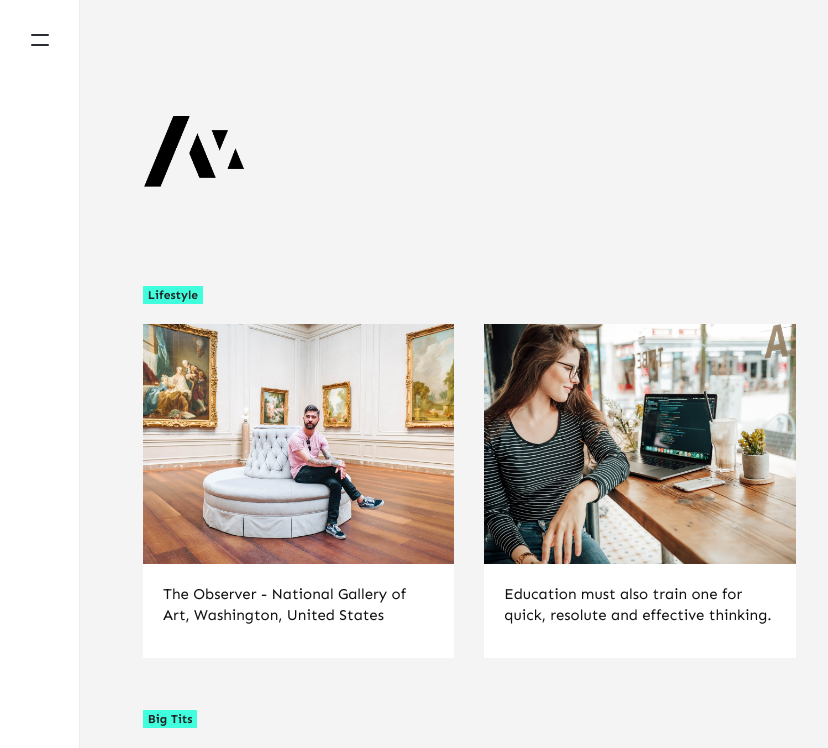
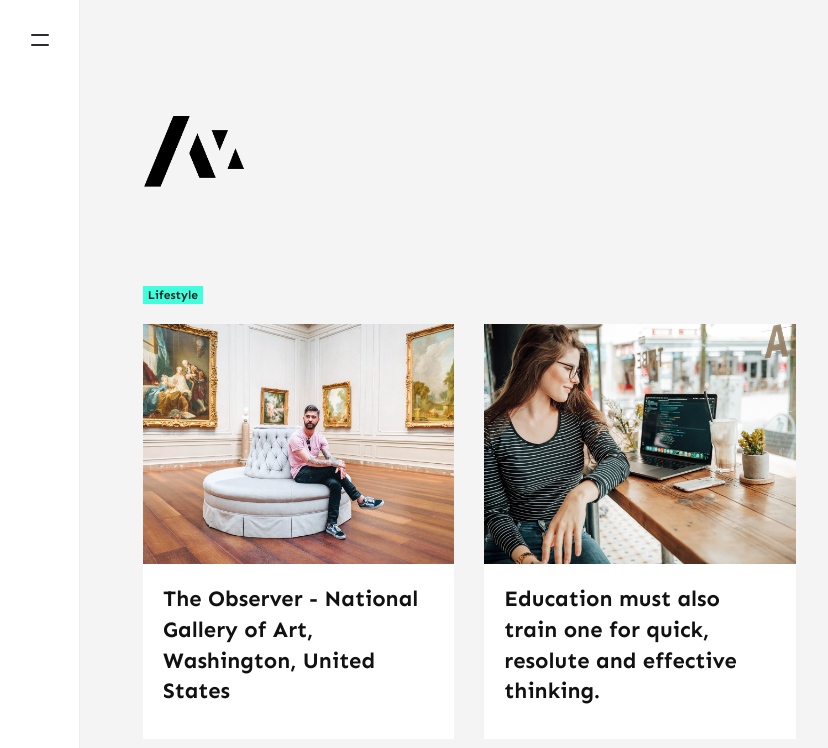
Before and after one commit to ziyoni/ziyoni.github.io, a Jekyll site: the page built from _pages/categories.md, in a window 1280 px wide. Shown: the top 748 px of the page, without its empty margins (0-828 px from the left). Built offline with Jekyll 4.4.1, drawn with Linux system fonts in a browser that asks for light colours; nearby versions of some CDN libraries; comment, search, counter and statistics services are not loaded; grey boxes are pictures that could not be loaded.

Commit message:
Update theme.scss

```diff
--- a/assets/css/theme.scss
+++ b/assets/css/theme.scss
@@ -28,8 +28,8 @@ a {
     color: darken($primary, 24%);
 }
 img {
-    width:100%;
-
+    max-width:100%;
+    height:auto;
 }
 
 h1 {
@@ -271,7 +271,8 @@ img, img:hover {
         }
     }
     .card-title {
-        font-size:15px;
+        font-weight:700;
+        font-size:22px;
         line-height:1.4;
         a {
             background-image: linear-gradient(180deg, transparent 89%, $primary 0);
@@ -337,13 +338,13 @@ img, img:hover {
         }
         .img-thumb {
             object-fit:cover;
-            height:240px;
+            height:160px;
             width:100%;
             object-position:top;
         }
         .card-title {
-            font-size:15px;
-            line-height:1.4;
+            font-size:18px;
+            line-height:1.5;
         }
     }
 }
```
